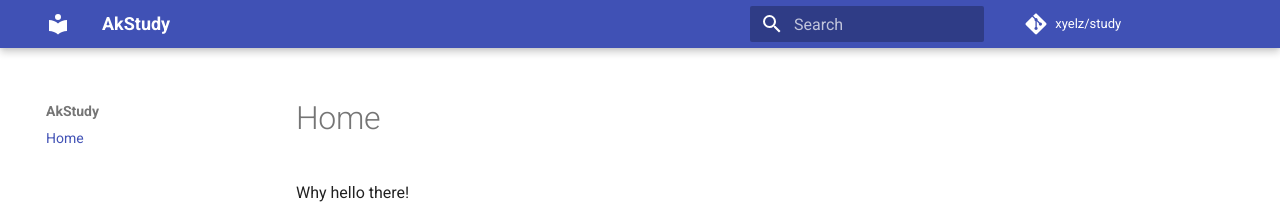
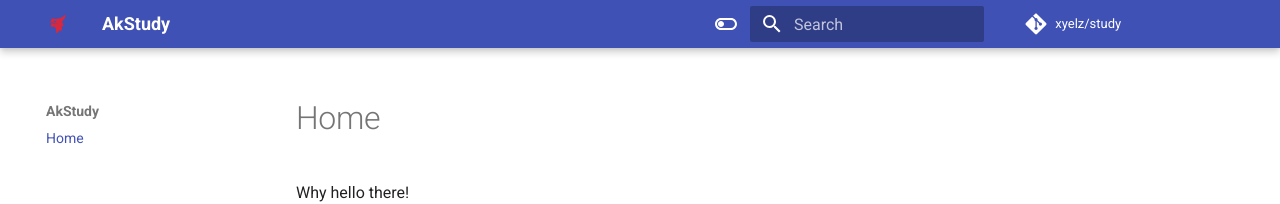
Before and after one commit to xyeLz/study, an MkDocs documentation site: the page built from docs/index.md, in a window 1280 px wide. Shown: the top 204 px of the page. Built offline with MkDocs 1.6.1 and Material for MkDocs 9.7.7, drawn with Linux system fonts in a browser that asks for light colours; comment, search, counter and statistics services are not loaded.

Commit message:
Update mkdocs.yml

```diff
--- a/mkdocs.yml
+++ b/mkdocs.yml
@@ -8,3 +8,16 @@ nav:
     - Home: index.md
 theme:
   name: 'material'
+  logo: assets/images/logo.png
+  favicon: assets/images/favicon.png
+  palette:
+    - media: "(prefers-color-scheme: light)"
+      scheme: default
+      toggle:
+        icon: material/toggle-switch-off-outline
+        name: Switch to dark mode
+    - media: "(prefers-color-scheme: dark)"
+      scheme: slate
+      toggle:
+        icon: material/toggle-switch
+        name: Switch to light mode
```
